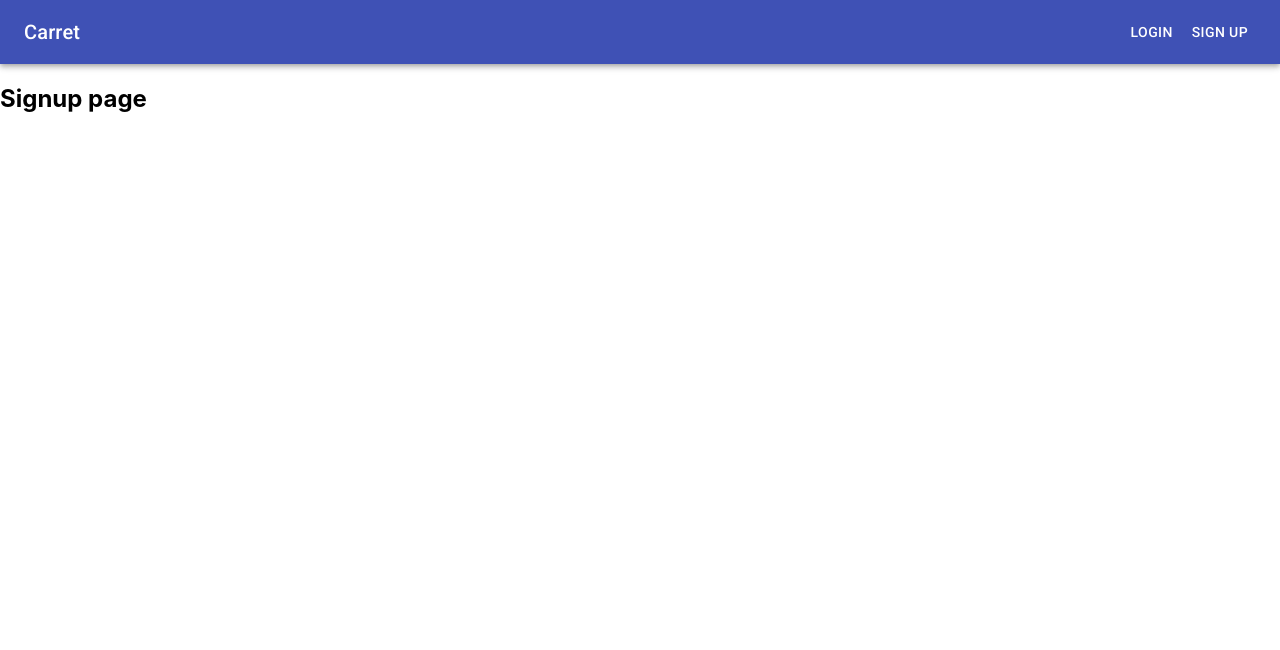
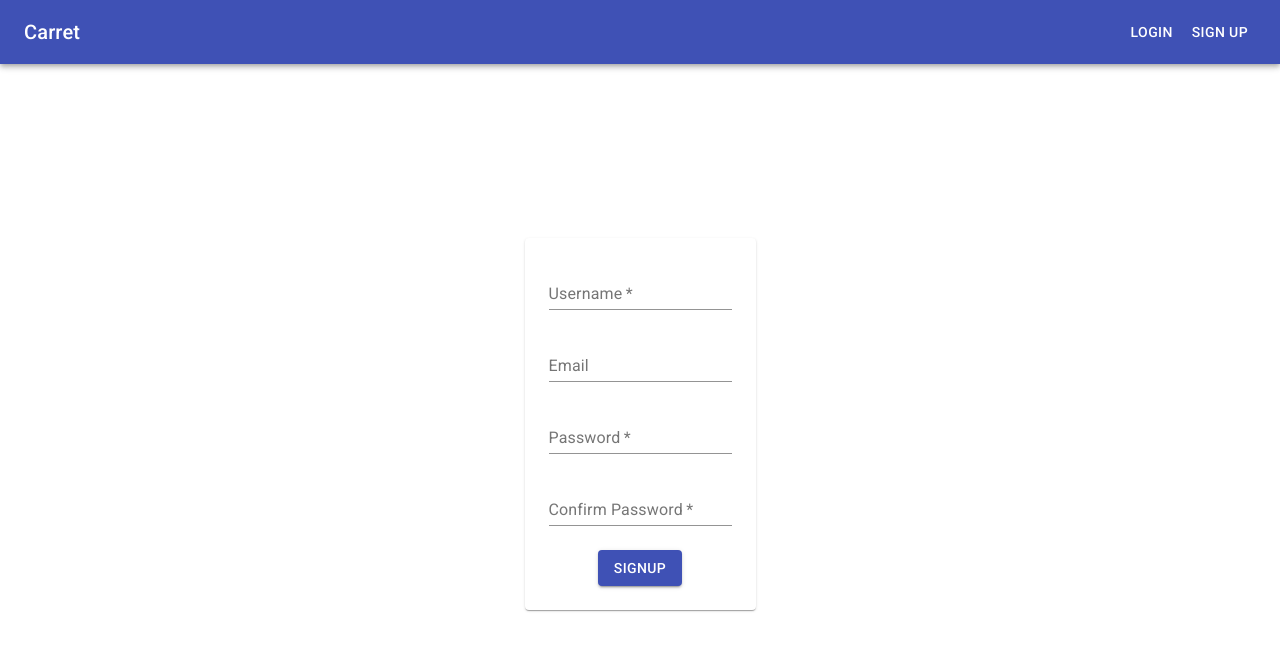
Before and after one commit to varunkmr19/carret-ui, a React (Create React App) app: page /signup in a window 1280 px wide. Shown: the top 650 px of the page. Built offline with nearby package versions, Linux system fonts and the light colour scheme.

Commit message:
add login and signup forms

```diff
--- a/src/App.js
+++ b/src/App.js
@@ -1,5 +1,6 @@
 import React from 'react';
 import { Switch, Route } from 'react-router-dom';
+import Container from '@material-ui/core/Container';
 import Product from './Components/Product';
 import Login from './Components/Login';
 import Signup from './Components/Signup';
@@ -12,11 +13,13 @@ function App() {
         <Navbar />
       </nav>
       <main>
-        <Switch>
-          <Route exact path="/" component={Product} />
-          <Route exact path="/login" component={Login} />
-          <Route exact path="/signup" component={Signup} />
-        </Switch>
+        <Container maxWidth="lg">
+          <Switch>
+            <Route exact path="/" component={Product} />
+            <Route exact path="/login" component={Login} />
+            <Route exact path="/signup" component={Signup} />
+          </Switch>
+        </Container>
       </main>
     </div>
   );
--- a/src/Components/Login.js
+++ b/src/Components/Login.js
@@ -1,15 +1,73 @@
-import React, { Component } from "react";
+import React from "react";
+import { makeStyles } from '@material-ui/core/styles';
+import { Button, TextField, Grid, Paper } from "@material-ui/core";
+import { useForm } from "./useForm"
+import axios from "axios";
 
-class Login extends Component{
-  constructor(props){
-      super(props);
+
+const useStyles = makeStyles((theme) => ({
+  margin: {
+    margin: theme.spacing(1),
+  },
+  container: {
+    minHeight: '90vh'
+  },
+  paper: {
+    padding: theme.spacing(2),
+    textAlign: 'center',
+  },
+  formField: {
+    margin: theme.spacing(1),
+    padding: theme.spacing(1),
   }
-  render() {
-    return (
-      <div>
-        <h2>Login page</h2>
-      </div>
-    )
-  }
+}));
+
+const handleSubmit = (e, values) => {
+  e.preventDefault();
+  const username = values.username;
+  const password = values.password;
+  const fd = new FormData();
+  fd.append('username', username);
+  fd.append('password', password);
+  console.log(fd);
 }
-export default Login;
+
+
+export default function Login() {
+  const classes = useStyles();
+
+  const [values, handleChange] = useForm({ username: "", password: "" });
+
+  return (
+    <div className={classes.margin}>
+      <Grid className={classes.container} container direction="column" justifyContent="center" alignContent="center" alignItems="center" spacing={2}>
+        <Paper className={classes.paper}>
+        <form onSubmit={(e) => handleSubmit(e, values)}>
+          <Grid container spacing={1} alignItems="center" alignContent="space-between" direction="column">
+              <Grid className={classes.formField} item>
+                <TextField
+                  name="username"
+                  label="Username"
+                  value={values.username}
+                  onChange={handleChange}
+                />
+              </Grid>
+              <Grid className={classes.formField} item>
+                <TextField
+                  name="password"
+                  type="password"
+                  label="Password"
+                  value={values.password}
+                  onChange={handleChange}
+                />
+              </Grid>
+              <Grid className={classes.formField} item>
+                <Button type="submit" variant="contained" color="primary"> Login </Button>
+              </Grid>
+          </Grid>
+        </form>
+        </Paper>
+      </Grid>
+    </div>
+  );
+}
--- a/src/Components/Signup.js
+++ b/src/Components/Signup.js
@@ -1,16 +1,101 @@
-import React, { Component } from "react";
+import React from "react";
+import { makeStyles } from '@material-ui/core/styles';
+import { Button, TextField, Grid, Paper } from "@material-ui/core";
+import { useForm } from "./useForm"
 
-class Signup extends Component{
-  constructor(props){
-    super(props);
+
+const useStyles = makeStyles((theme) => ({
+  margin: {
+    margin: theme.spacing(1),
+  },
+  container: {
+    minHeight: '90vh'
+  },
+  paper: {
+    padding: theme.spacing(2),
+    textAlign: 'center',
+  },
+  formField: {
+    margin: theme.spacing(1),
+    padding: theme.spacing(1),
   }
+}));
 
-  render() {
-    return (
-      <div>
-        <h2>Signup page</h2>
-      </div>
-    )
+const handleSubmit = (e, values) => {
+  e.preventDefault();
+  const username = values.username;
+  const email = values.email;
+  const password = values.password;
+  const confirmPassword = values.confirmPassword;
+  if(password !== confirmPassword) {
+    alert("Passwords do not match");
+    return;
   }
+  const fd = new FormData();
+  fd.append('email', email);
+  fd.append('username', username);
+  fd.append('password', password);
+  fd.append('confirm_password', confirmPassword);
+  console.log(fd);
 }
-export default Signup;
+
+
+export default function Signup() {
+  const classes = useStyles();
+
+  const [values, handleChange] = useForm({ username: "", email: "", password: "", confirmPassword: "" });
+
+  return (
+    <div className={classes.margin}>
+      <Grid className={classes.container} container direction="column" justifyContent="center" alignContent="center" alignItems="center" spacing={2}>
+        <Paper className={classes.paper}>
+        <form onSubmit={(e) => handleSubmit(e, values)}>
+          <Grid container spacing={1} alignItems="center" alignContent="space-between" direction="column">
+              <Grid className={classes.formField} item>
+                <TextField
+                  name="username"
+                  label="Username"
+                  value={values.username}
+                  onChange={handleChange}
+                  required
+                />
+              </Grid>
+              <Grid className={classes.formField} item>
+                <TextField
+                  type="email"
+                  name="email"
+                  label="Email"
+                  value={values.email}
+                  onChange={handleChange}
+                />
+              </Grid>
+              <Grid className={classes.formField} item>
+                <TextField
+                  name="password"
+                  type="password"
+                  label="Password"
+                  value={values.password}
+                  onChange={handleChange}
+                  required
+                />
+              </Grid>
+              <Grid className={classes.formField} item>
+                <TextField
+                  name="confirmPassword"
+                  type="password"
+                  label="Confirm Password"
+                  value={values.confirmPassword}
+                  onChange={handleChange}
+                  required
+                />
+              </Grid>
+              <Grid className={classes.formField} item>
+                <Button type='submit' variant="contained" color="primary"> Signup </Button>
+              </Grid>
+          </Grid>
+        </form>
+        </Paper>
+      </Grid>
+    </div>
+  );
+}
--- /dev/null
+++ b/src/Components/useForm.js
@@ -0,0 +1,15 @@
+import {useState} from 'react';
+
+export const useForm = initialValues => {
+  const [values, setValues] = useState(initialValues);
+
+  return [
+    values,
+    e => {
+      setValues({
+        ...values,
+        [e.target.name]: e.target.value
+      });
+    }
+  ];
+};
```
